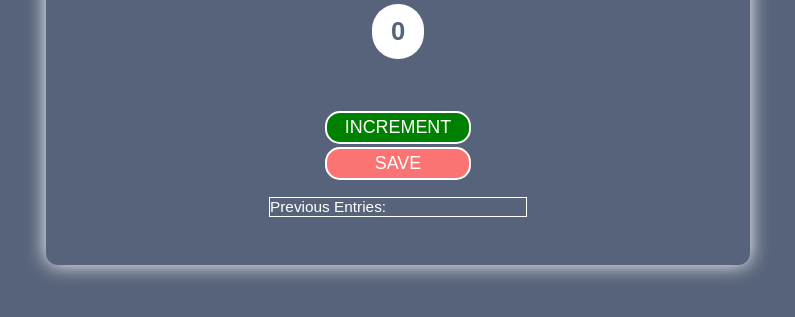
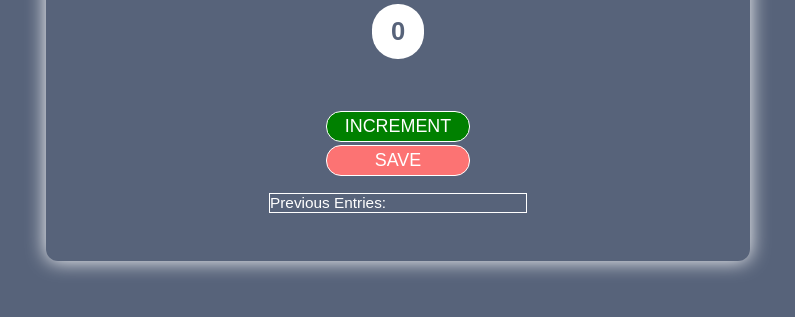
Before and after one commit to ChinmayGirigosavi/Counter-App, a plain HTML site: page index.html in a window 1280 px wide. Shown: the part 171-488 px from the top of the page, without its empty margins (242-1037 px from the left). Drawn offline with Linux system fonts and the light colour scheme.

Commit message:
Update style.css

```diff
--- a/style.css
+++ b/style.css
@@ -52,7 +52,7 @@ h2 {
     font-weight: 500;
     width: 100%;
     color: white;
-    border: 2px solid white;
+    border: 1px solid white;
     border-radius: 15px;
     font-family:Arial, Helvetica, sans-serif;
 }
@@ -81,5 +81,4 @@ h2 {
     border: 1px solid;
     text-align: start;
     white-space: normal; /* default */
-    overflow: scroll;
 }
```
